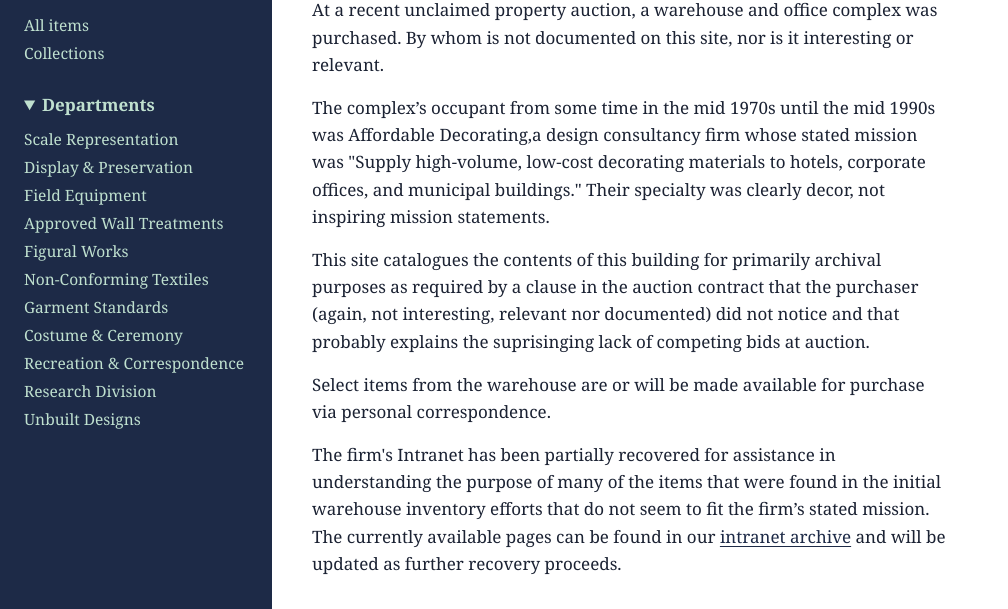
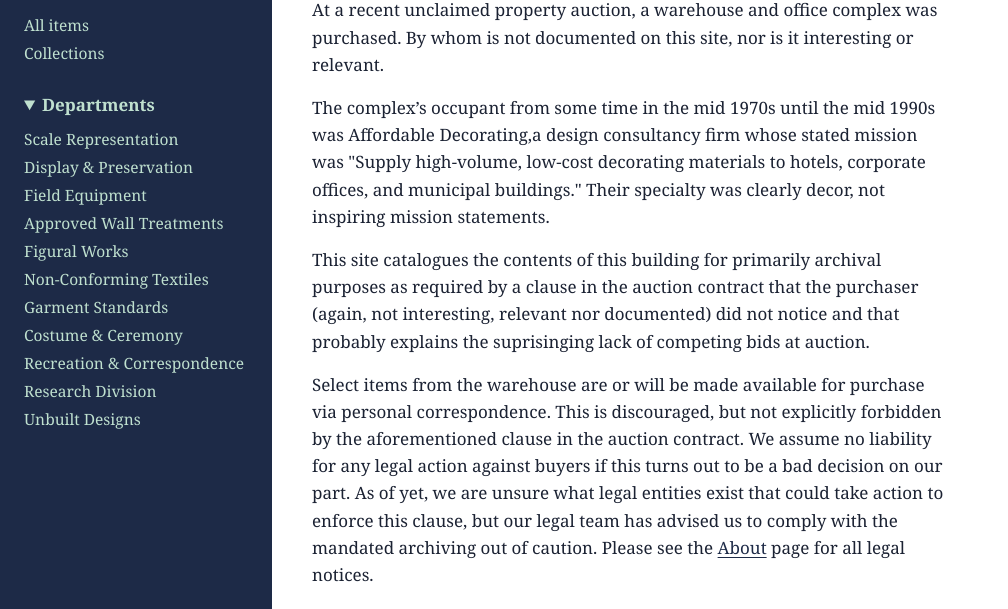
Before and after one commit to affordable-decorating/aff_dec, a plain HTML site: page index.html in a window 1280 px wide. Shown: the part 113-722 px from the top of the page, without its empty margins (0-1008 px from the left). Drawn offline with Linux system fonts and the light colour scheme.

Commit message:
Add files via upload

```diff
--- a/index.html
+++ b/index.html
@@ -29,7 +29,7 @@
     <p> The complex’s occupant from some time in the mid 1970s until the mid 1990s was Affordable Decorating,a design consultancy firm whose stated mission was "Supply high-volume, low-cost decorating materials to hotels, corporate offices, and municipal buildings." Their specialty was clearly decor, not inspiring mission statements. </p>
 
 	<p> This site catalogues the contents of this building for primarily archival purposes as required by a clause in the auction contract that the purchaser (again, not  interesting, relevant nor documented) did not notice and that probably explains the suprisinging lack of competing bids at auction. </p>
-	<p> Select items from the warehouse are or will be made available for purchase via personal correspondence. </p>
+	<p> Select items from the warehouse are or will be made available for purchase via personal correspondence. This is discouraged, but not explicitly forbidden by the aforementioned clause in the auction contract. We assume no liability for any legal action against buyers if this turns out to be a bad decision on our part. As of yet, we are unsure what legal entities exist that could take action to enforce this clause, but our legal team has advised us to comply with the mandated archiving out of caution. Please see the <a href="about/">About</a> page for all legal notices.</p>
 	<p>The firm's Intranet has been partially recovered for assistance in understanding the purpose of many of the items that were found in the initial warehouse inventory efforts that do not seem to fit the firm’s stated mission. The currently available pages can be found in our <a href="intranet/">intranet archive</a> and will be updated as further recovery proceeds.</p>
 
 
```
